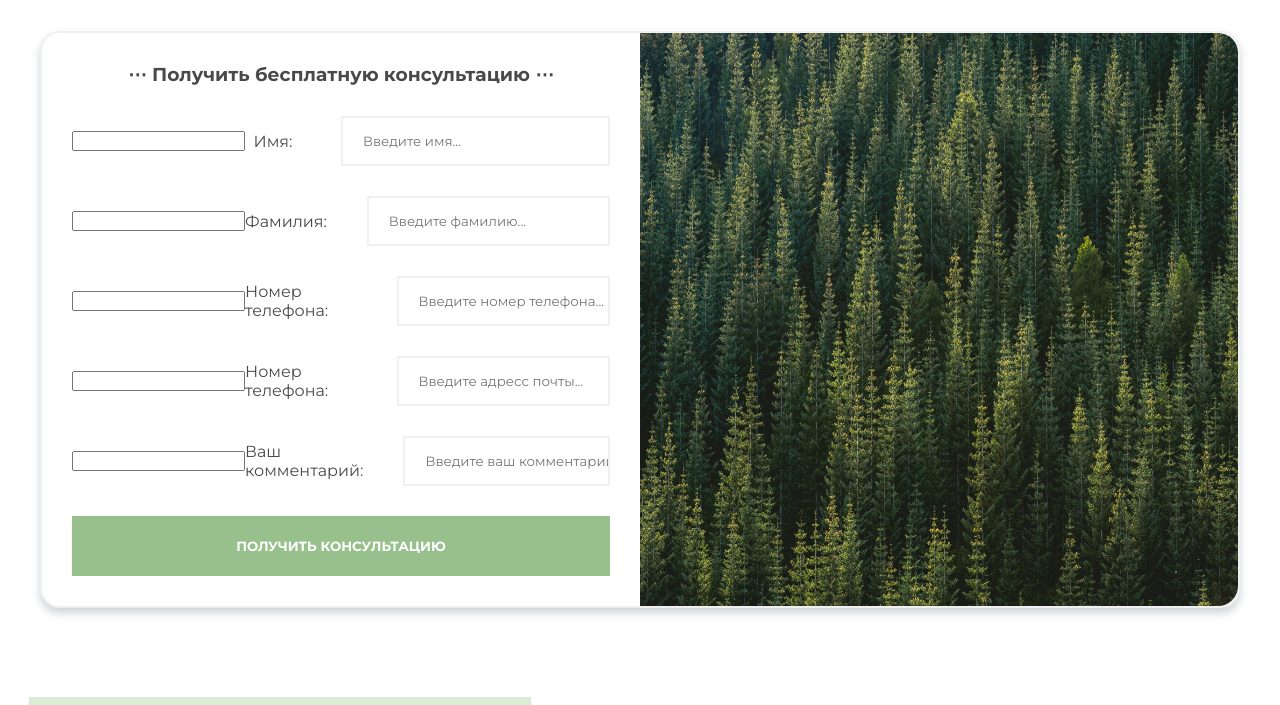
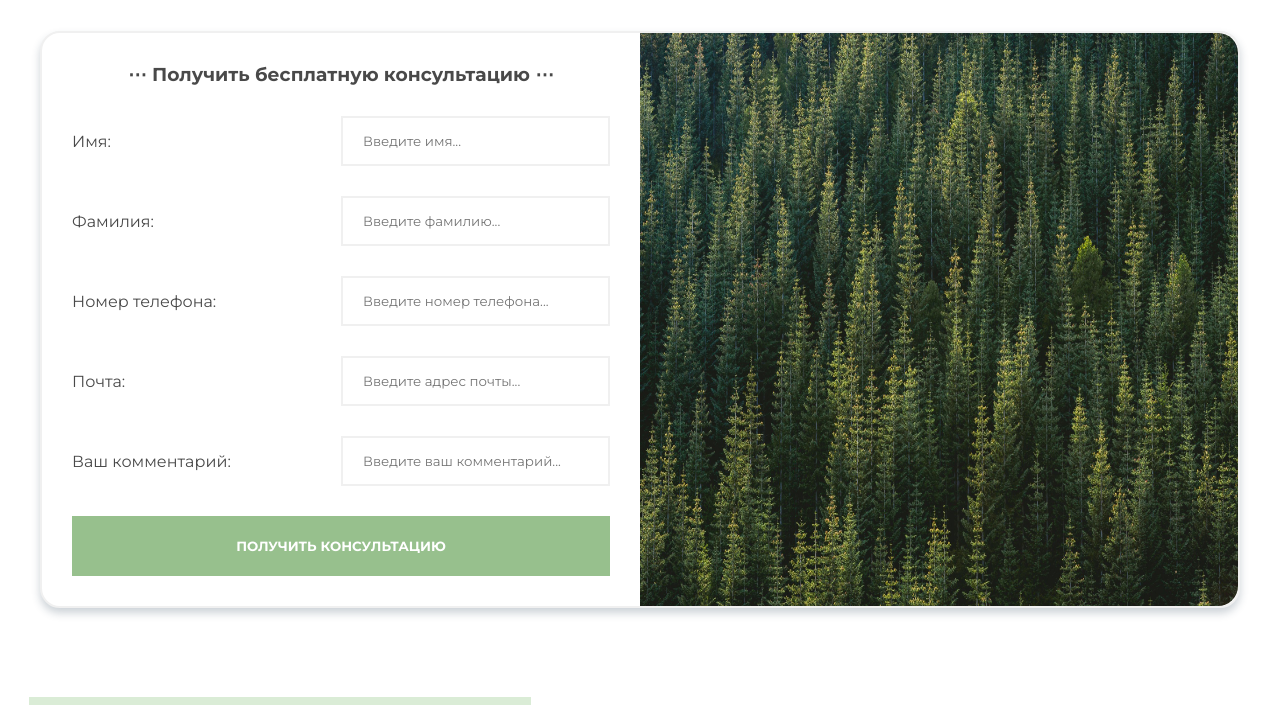
Before and after one commit to jim-py/urnyar, a Django app: page / in a window 1280 px wide. Shown: the part 739-1444 px from the top of the page. Run offline with Django 4.2, Linux system fonts and the light colour scheme; data that the repository does not hold is empty.

Commit message:
Fixed form for sending email

```diff
--- a/urna/main/forms.py
+++ b/urna/main/forms.py
@@ -2,8 +2,8 @@ from django import forms
 
 
 class ContactForm(forms.Form):
-    name = forms.CharField(label='Имя', widget=forms.TextInput(attrs={'class': 'form-control'}))
-    surname = forms.CharField(label='Фамилия', widget=forms.TextInput(attrs={'class': 'form-control'}))
-    telephone = forms.CharField(label='Телефон', widget=forms.TextInput(attrs={'class': 'form-control'}))
-    email = forms.CharField(label='Почта', widget=forms.TextInput(attrs={'class': 'form-control'}))
-    comment = forms.CharField(label='Комментарий', widget=forms.TextInput(attrs={'class': 'form-control'}))
+    name = forms.CharField(label='Имя', widget=forms.TextInput(attrs={'class': 'form-input form-input__name', 'placeholder': 'Введите имя...'}))
+    surname = forms.CharField(label='Фамилия', widget=forms.TextInput(attrs={'class': 'form-input form-input__last-name', 'placeholder': 'Введите фамилию...'}))
+    telephone = forms.CharField(label='Телефон', widget=forms.TextInput(attrs={'class': 'form-input form-input__tel', 'placeholder': 'Введите номер телефона...'}))
+    email = forms.CharField(label='Почта', widget=forms.TextInput(attrs={'class': 'form-input form-input__mail', 'placeholder': 'Введите адрес почты...'}))
+    comment = forms.CharField(label='Комментарий', widget=forms.TextInput(attrs={'class': 'form-input form-input__comment', 'placeholder': 'Введите ваш комментарий...'}))
--- a/urna/main/templates/main/catalog.html
+++ b/urna/main/templates/main/catalog.html
@@ -88,34 +88,24 @@
                     {% csrf_token %}
                     <h3 class="form-title">⋯ Получить бесплатную консультацию ⋯</h3>
                     <div class="form-item">
+                        <label class="form-label" for="{{ form.name.id_for_label }}">Имя:</label>
                         {{ form.name }}
-                        <label class="form-label" for="{{ form.name.id_for_label }}">Имя:</label>
-                        <input type="text" class="form-input form-input__name"
-                               placeholder="Введите имя...">
                     </div>
                     <div class="form-item">
+                        <label class="form-label" for="{{ form.surname.id_for_label }}">Фамилия:</label>
                         {{ form.surname }}
-                        <label class="form-label" for="{{ form.surname.id_for_label }}">Фамилия:</label>
-                        <input type="text" class="form-input form-input__last-name"
-                            placeholder="Введите фамилию...">
                     </div>
                     <div class="form-item">
+                        <label class="form-label" for="{{ form.telephone.id_for_label }}">Номер телефона:</label>
                         {{ form.telephone }}
-                        <label class="form-label" for="{{ form.telephone.id_for_label }}">Номер телефона:</label>
-                        <input type="text" class="form-input form-input__tel"
-                            placeholder="Введите номер телефона...">
                     </div>
                     <div class="form-item">
+                        <label class="form-label" for="{{ form.email.id_for_label }}">Почта:</label>
                         {{ form.email }}
-                        <label class="form-label" for="{{ form.email.id_for_label }}">Номер телефона:</label>
-                        <input type="text" class="form-input form-input__mail"
-                            placeholder="Введите адресс почты...">
                     </div>
                     <div class="form-item">
+                        <label class="form-label" for="{{ form.comment.id_for_label }}">Ваш комментарий:</label>
                         {{ form.comment }}
-                        <label class="form-label" for="{{ form.comment.id_for_label }}">Ваш комментарий:</label>
-                        <input type="text" class="form-input form-input__comment"
-                            placeholder="Введите ваш комментарий...">
                     </div>
 
                     <button class="form-btn" type="submit">
--- a/urna/main/views.py
+++ b/urna/main/views.py
@@ -17,7 +17,7 @@ def catalog(request):
             comment = form.cleaned_data['comment']
             name = f'{name} {surname}'
             data = f'Телефон: {telephone}    Почта: {email}    Комментарий: {comment}'
-            mail = send_mail(name, data, 'from@gmail.com', ['to@gmail.com'])
+            mail = send_mail(name, data, '*@gmail.com', ['*@gmail.com'])
             if mail:
                 return redirect('catalog')
     else:
--- a/urna/templates/base.html
+++ b/urna/templates/base.html
@@ -63,7 +63,7 @@
         <div class="container">
             <ul class="list">
                 <li class="list__item">
-                    <a href="">Главная</a>
+                    <a href="{% url 'catalog' %}">Главная</a>
                 </li>
                 <li class="list__item">
                     <a href="{% url 'catalog' %}">Каталог</a>
--- a/urna/urna/settings.py
+++ b/urna/urna/settings.py
@@ -138,6 +138,6 @@ INTERNAL_IPS = ['127.0.0.1']
 EMAIL_HOST = 'smtp.gmail.com'
 EMAIL_PORT = '465'
 EMAIL_HOST_USER = '*@gmail.com'  # Почта
-EMAIL_HOST_PASSWORD = '*****'  # Пароль приложения
+EMAIL_HOST_PASSWORD = '*'  # Пароль приложения
 EMAIL_USE_TSL = False
 EMAIL_USE_SSL = True
```
